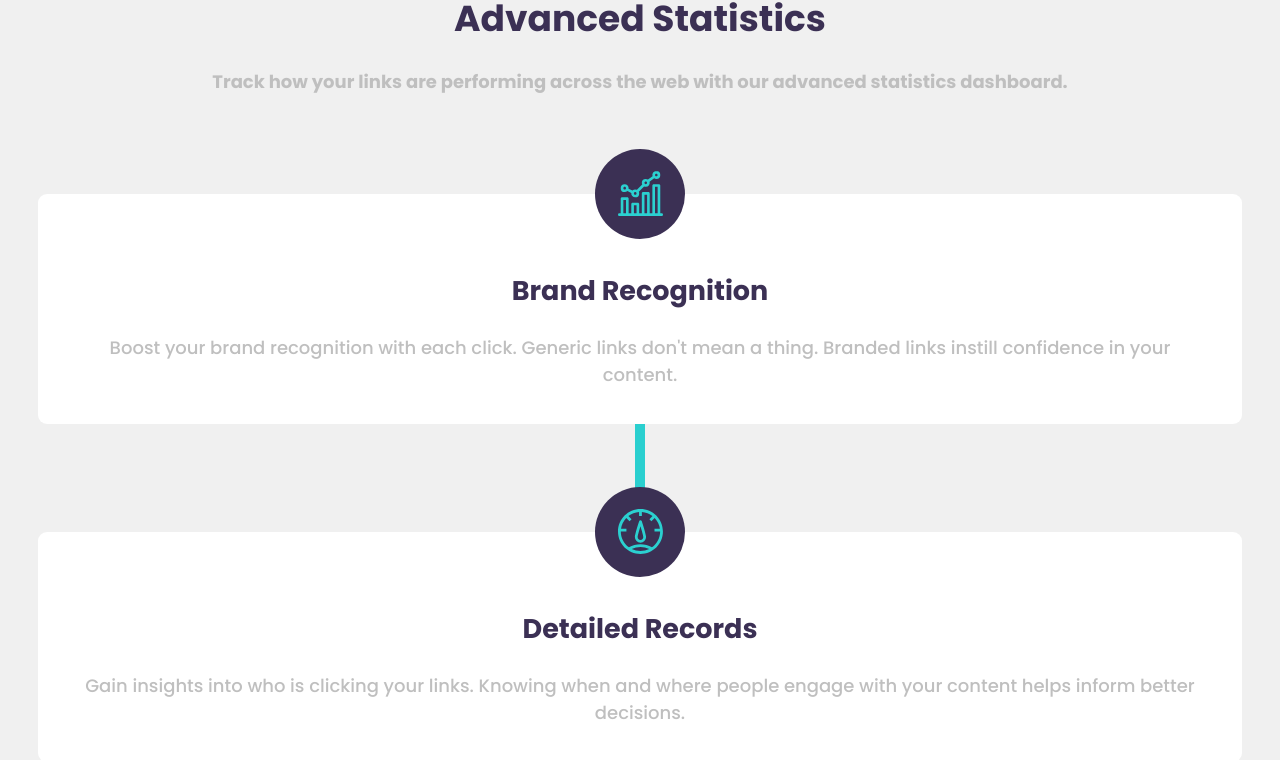
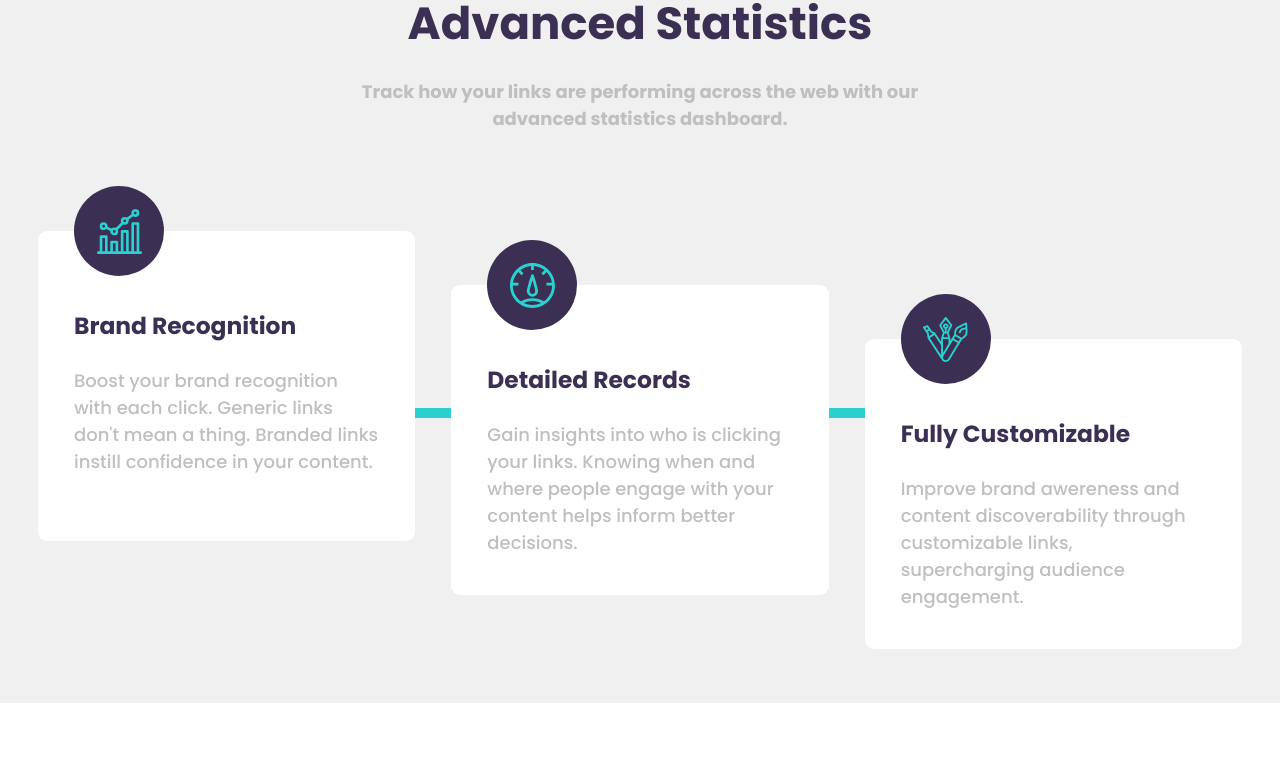
Before and after one commit to pklepa/url-shortening, a React (Create React App) app: page / in a window 1280 px wide. Shown: the part 1124-1884 px from the top of the page. After the commit the page ends 1827 px from the top, so only its background shows below. Built offline with nearby package versions, Linux system fonts and the light colour scheme.

Commit message:
Adapt DetailsSection for desktop

```diff
--- a/src/components/DetailsSection.js
+++ b/src/components/DetailsSection.js
@@ -17,7 +17,7 @@ function DetailsSection() {
       </Header>
 
       <Cards>
-        <Card>
+        <Card className="first">
           <IconWrapper>
             <img src={icon1} alt="Icon" />
           </IconWrapper>
@@ -28,7 +28,7 @@ function DetailsSection() {
           </span>
         </Card>
 
-        <Card>
+        <Card className="second">
           <IconWrapper>
             <img src={icon2} alt="Icon" />
           </IconWrapper>
@@ -39,7 +39,7 @@ function DetailsSection() {
           </span>
         </Card>
 
-        <Card>
+        <Card className="third">
           <IconWrapper>
             <img src={icon3} alt="Icon" />
           </IconWrapper>
@@ -84,7 +84,14 @@ const Header = styled.header`
     font-weight: 700;
     text-align: center;
 
-    margin-bottom: 2.5rem;
+    margin: 0 auto 2.5rem;
+    max-width: 600px;
+  }
+
+  @media ${(props) => props.theme.devices.tablet} {
+    h1 {
+      font-size: 2.5rem;
+    }
   }
 `;
 
@@ -94,6 +101,14 @@ const Cards = styled.div`
   width: 100%;
 
   position: relative;
+
+  @media ${(props) => props.theme.devices.tablet} {
+    display: grid;
+    grid-template-columns: repeat(3, 1fr);
+    grid-gap: 2rem;
+
+    align-items: flex-start;
+  }
 `;
 
 const Card = styled.div`
@@ -109,7 +124,7 @@ const Card = styled.div`
   z-index: 10;
 
   h1 {
-    font-size: 1.5rem;
+    font-size: 1.3rem;
     color: ${(props) => props.theme.colors.violet};
     font-weight: 700;
     line-height: 1.2em;
@@ -121,6 +136,23 @@ const Card = styled.div`
   span {
     color: ${(props) => props.theme.colors.grey};
     text-align: center;
+  }
+
+  @media ${(props) => props.theme.devices.tablet} {
+    min-height: 310px;
+
+    h1,
+    span {
+      text-align: left;
+    }
+
+    &.second {
+      margin: 6rem 0 0;
+    }
+
+    &.third {
+      margin: 9rem 0 0;
+    }
   }
 `;
 
@@ -144,6 +176,10 @@ const IconWrapper = styled.div`
   img {
     width: 2.5rem;
   }
+
+  @media ${(props) => props.theme.devices.tablet} {
+    left: 4.5rem;
+  }
 `;
 
 const CyanLine = styled.div`
@@ -156,6 +192,15 @@ const CyanLine = styled.div`
   left: 50%;
 
   transform: translateX(-50%);
+
+  @media ${(props) => props.theme.devices.tablet} {
+    height: 10px;
+    width: 70%;
+
+    top: 50%;
+    left: 15%;
+    transform: translateY(-50%);
+  }
 `;
 
 export default DetailsSection;
```
Also changed, not shown: 1 other file (tests, documents, lock files or other folders).
